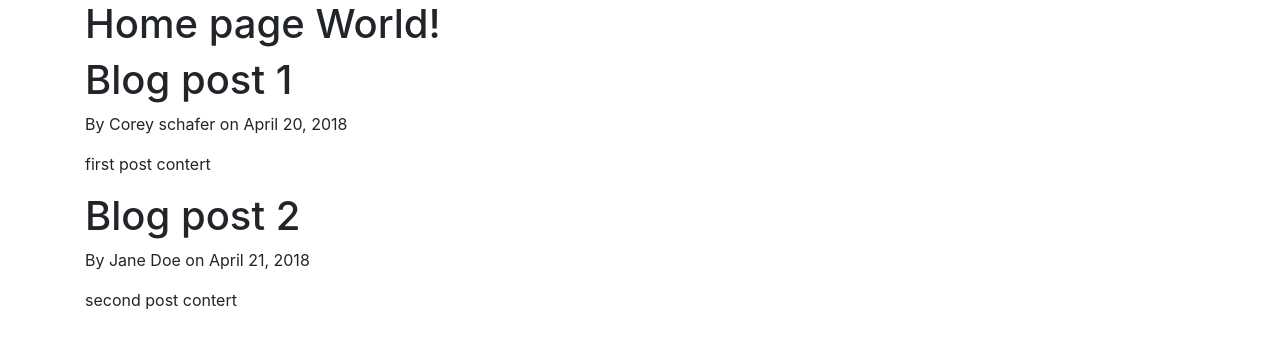
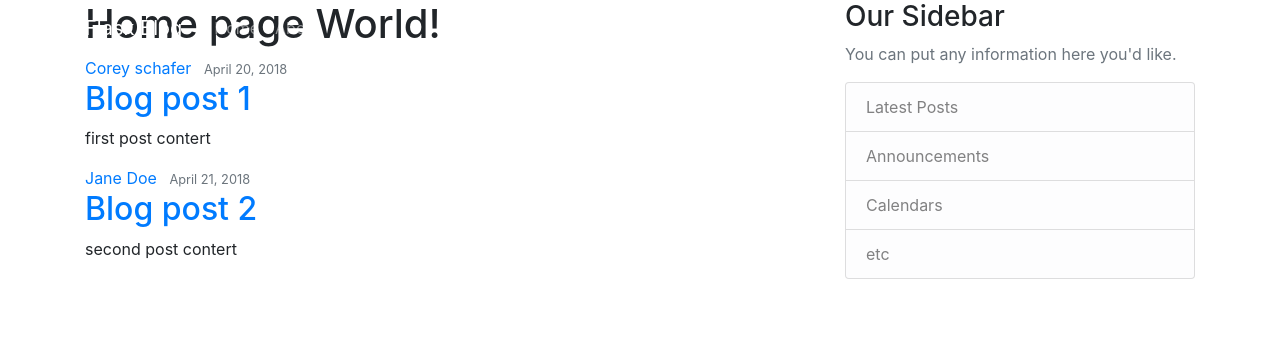
Before and after one commit to rajaratnadeep/flaskBlog, a Flask app: page / in a window 1280 px wide. Shown: the top 349 px of the page. Run offline with Flask 2, Linux system fonts and the light colour scheme; some libraries are stand-ins or nearby versions.

Commit message:
2 vid done final

```diff
--- a/flaskblog.py
+++ b/flaskblog.py
@@ -1,4 +1,4 @@
-from flask import Flask, render_template
+from flask import Flask, render_template, url_for
 app = Flask(__name__)
 
 posts = [
--- a/templates/home.html
+++ b/templates/home.html
@@ -1,7 +1,16 @@
 {% extends "layout.html" %} {% block content %}
 <h1>Home page World!</h1>
 {% for post in posts %}
-<h1>{{ post.title }}</h1>
-<p>By {{ post.author }} on {{ post.date_posted }}</p>
-<p>{{ post.content }}</p>
+<article class="media content-section">
+  <div class="media-body">
+    <div class="article-metadata">
+      <a class="mr-2" href="#">{{ post.author }}</a>
+      <small class="text-muted">{{ post.date_posted }}</small>
+    </div>
+    <h2>
+      <a class="article-title" href="#">{{ post.title }}</a>
+    </h2>
+    <p class="article-content">{{ post.content }}</p>
+  </div>
+</article>
 {% endfor %} {% endblock content %}
--- a/templates/layout.html
+++ b/templates/layout.html
@@ -16,6 +16,8 @@
       crossorigin="anonymous"
     />
 
+    <link rel="stylesheet" type="text/css" href="{{ url_for('static',filename='main.css') }}">
+
     {% if title %}
     <title>Flask Blog - {{ title }}</title>
     {% else %}
@@ -24,9 +26,56 @@
   </head>
 
   <body>
-    <div class="container">
-      {% block content %}{% endblock %}
-    </div>
+    <header class="site-header">
+      <nav class="navbar navbar-expand-md navbar-dark bg-steel fixed-top">
+        <div class="container">
+          <a class="navbar-brand mr-4" href="/">Flask Blog</a>
+          <button
+            class="navbar-toggler"
+            type="button"
+            data-toggle="collapse"
+            data-target="#navbarToggle"
+            aria-controls="navbarToggle"
+            aria-expanded="false"
+            aria-label="Toggle navigation"
+          >
+            <span class="navbar-toggler-icon"></span>
+          </button>
+          <div class="collapse navbar-collapse" id="navbarToggle">
+            <div class="navbar-nav mr-auto">
+              <a class="nav-item nav-link" href="/">Home</a>
+              <a class="nav-item nav-link" href="/about">About</a>
+            </div>
+            <!-- Navbar Right Side -->
+            <div class="navbar-nav">
+              <a class="nav-item nav-link" href="/login">Login</a>
+              <a class="nav-item nav-link" href="/register">Register</a>
+            </div>
+          </div>
+        </div>
+      </nav>
+    </header>
+
+    <main role="main" class="container">
+      <div class="row">
+        <div class="col-md-8">
+          {% block content %}{% endblock %}
+        </div>
+        <div class="col-md-4">
+          <div class="content-section">
+            <h3>Our Sidebar</h3>
+            <p class='text-muted'>You can put any information here you'd like.
+              <ul class="list-group">
+                <li class="list-group-item list-group-item-light">Latest Posts</li>
+                <li class="list-group-item list-group-item-light">Announcements</li>
+                <li class="list-group-item list-group-item-light">Calendars</li>
+                <li class="list-group-item list-group-item-light">etc</li>
+              </ul>
+            </p>
+          </div>
+        </div>
+      </div>
+    </main>
 
     <!-- Optional JavaScript -->
     <!-- jQuery first, then Popper.js, then Bootstrap JS -->
```
